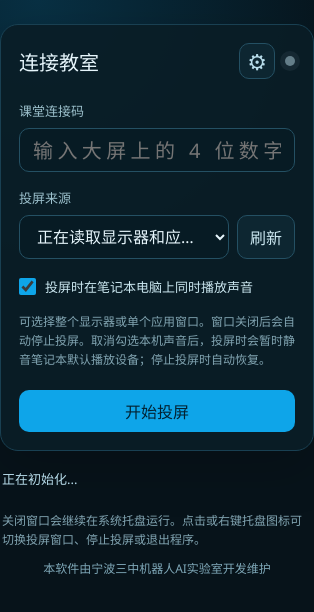
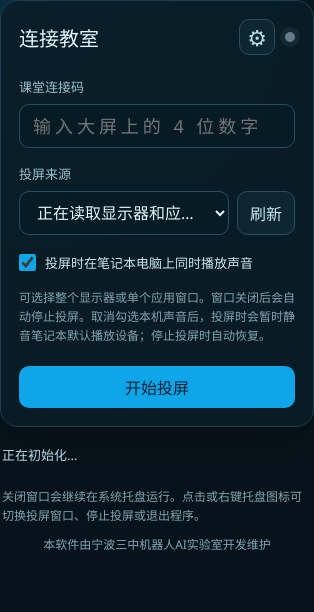
Before and after one commit to zhaochenghua/myclass, an Electron app: page windows/renderer/index.html in a window 314 px wide. Drawn offline with Linux system fonts and the light colour scheme; no server answers.

Commit message:
feat(windows): 顶部贴边 0px，底部文字保留 12px 距离 (0.1.12)

```diff
--- a/windows/package.json
+++ b/windows/package.json
@@ -1,6 +1,6 @@
 {
   "name": "myclass-windows",
-  "version": "0.1.11",
+  "version": "0.1.12",
   "description": "MyClass Windows screen sharing client",
   "main": "main.js",
   "private": true,
--- a/windows/renderer/style.css
+++ b/windows/renderer/style.css
@@ -24,7 +24,7 @@ button { cursor: pointer; }
   width: min(100%, 314px);
   min-height: 100vh;
   margin: 0 auto;
-  padding: 30px 0 24px;
+  padding: 0 0 12px;
 }
 
 .section-heading, .live-header, .live-actions {
@@ -82,7 +82,7 @@ input:focus, select:focus { border-color: #38bdf8; box-shadow: 0 0 0 3px rgba(56
 .source-row select { min-width: 0; flex: 1; }
 .refresh-button { height: 44px; padding: 0 12px; border: 1px solid #245063; border-radius: 10px; background: #0d2631; color: #cce8f1; }
 .refresh-button:hover { border-color: #38bdf8; color: #ffffff; }
-.room-code { font-size: 20px; letter-spacing: 0.22em; }
+.room-code { font-size: 18px; letter-spacing: 0.22em; }
 .check-row { display: flex; align-items: center; gap: 9px; margin-top: 18px; color: #cce8f1; font-size: 13px; cursor: pointer; }
 .check-row input { width: 17px; height: 17px; margin: 0; accent-color: #0ea5e9; }
 .hint, .footer-note { color: #82a5b2; font-size: 12px; line-height: 1.6; }
@@ -137,7 +137,7 @@ input:focus, select:focus { border-color: #38bdf8; box-shadow: 0 0 0 3px rgba(56
 
 @media (max-width: 480px) {
   body { min-width: 0; }
-  .app-shell { padding: 24px 0; }
+  .app-shell { padding: 0 0 12px; }
   .card { padding: 18px; }
   .live-actions button { flex-basis: 45%; }
 }
```
